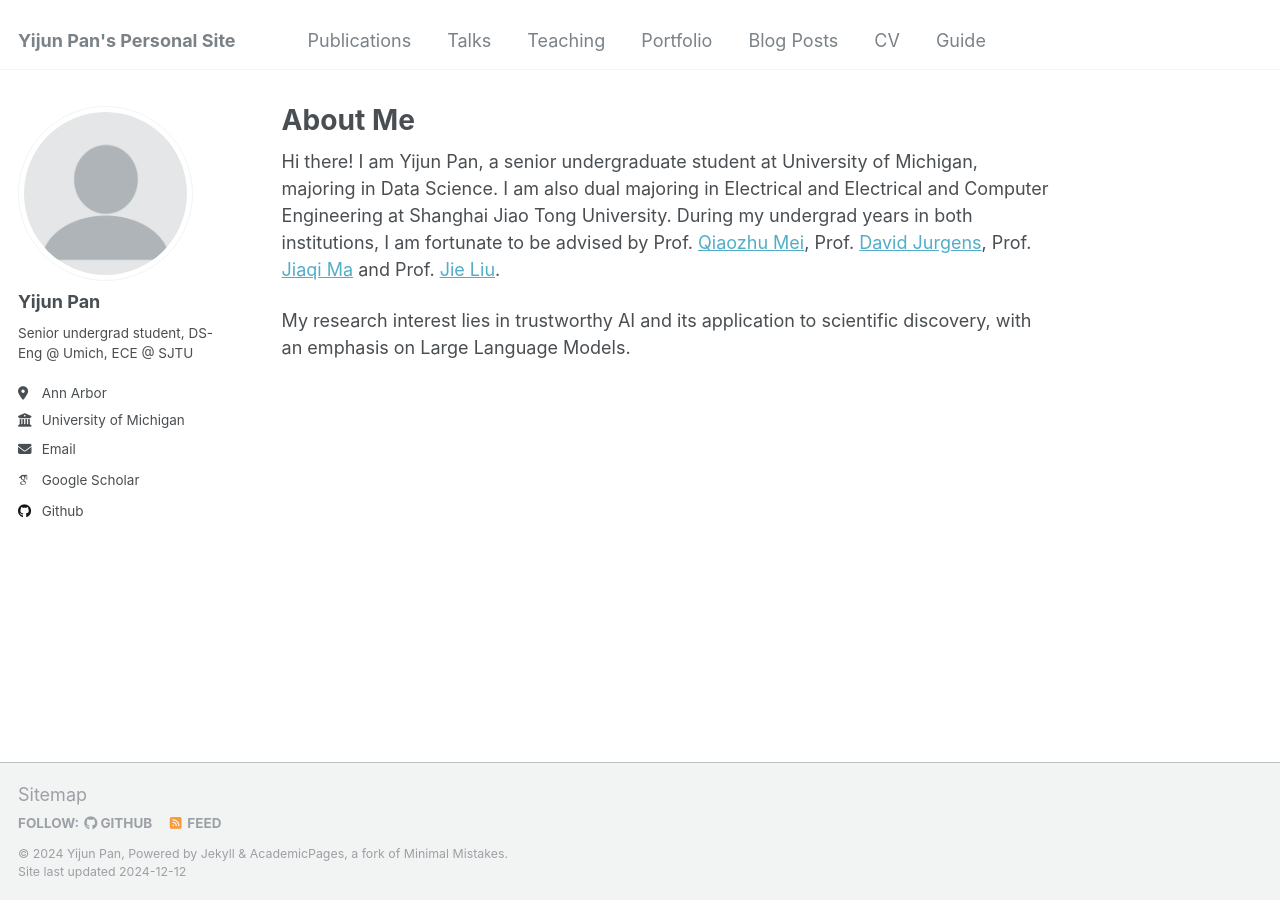
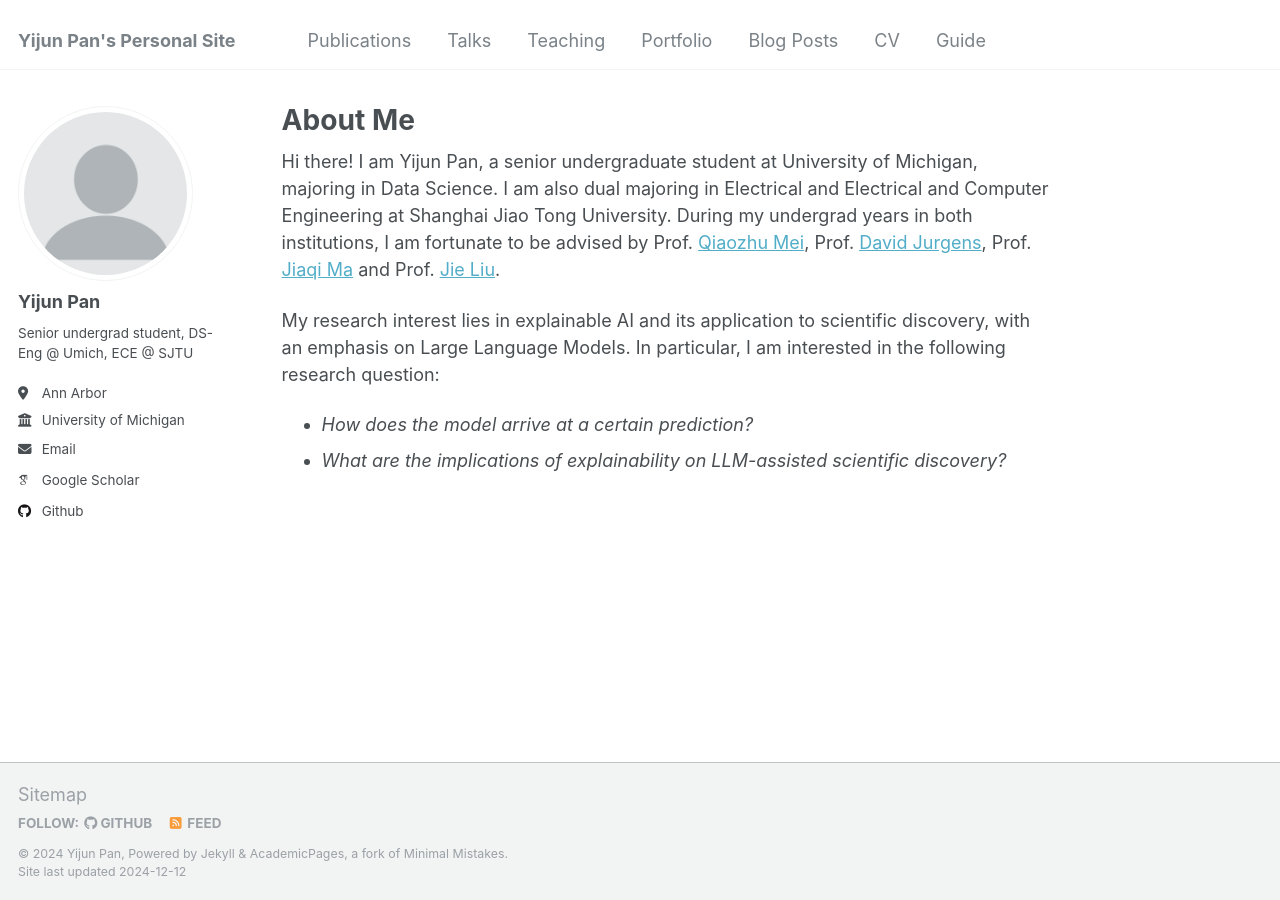
Before and after one commit to charles-pyj/charles-pyj.github.io, a Jekyll site: the page built from _pages/about.md, in a window 1280 px wide. Built offline with Jekyll 4.4.1, drawn with Linux system fonts in a browser that asks for light colours; some web fonts are replaced.

Commit message:
Added information

```diff
--- a/_pages/about.md
+++ b/_pages/about.md
@@ -9,4 +9,7 @@ redirect_from:
 
 Hi there! I am Yijun Pan, a senior undergraduate student at University of Michigan, majoring in Data Science. I am also dual majoring in Electrical and Electrical and Computer Engineering at Shanghai Jiao Tong University. During my undergrad years in both institutions, I am fortunate to be advised by Prof. [Qiaozhu Mei](https://www.si.umich.edu/people/qiaozhu-mei), Prof. [David Jurgens](https://jurgens.people.si.umich.edu/), Prof. [Jiaqi Ma](https://jiaqima.github.io/about/) and Prof. [Jie Liu](https://jieliu6.github.io/).
 
-My research interest lies in trustworthy AI and its application to scientific discovery, with an emphasis on Large Language Models.
+My research interest lies in explainable AI and its application to scientific discovery, with an emphasis on Large Language Models. In particular, I am interested in the following research question:
+
+- *How does the model arrive at a certain prediction?*
+- *What are the implications of explainability on LLM-assisted scientific discovery?*
```
Also changed, not shown: _publications/2009-10-01-paper-title-number-1.md (+1 -1 lines).
